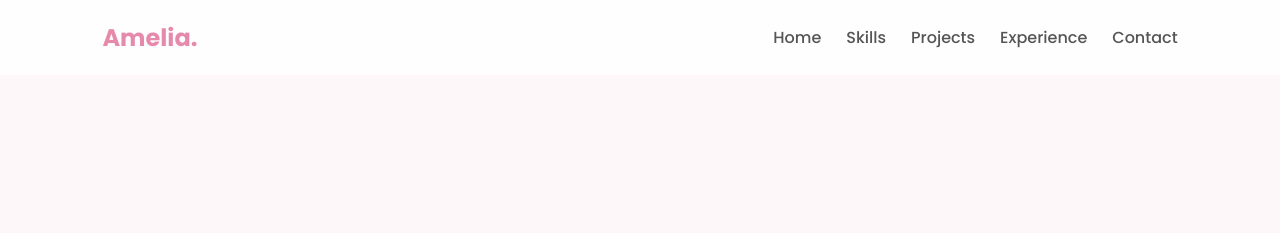
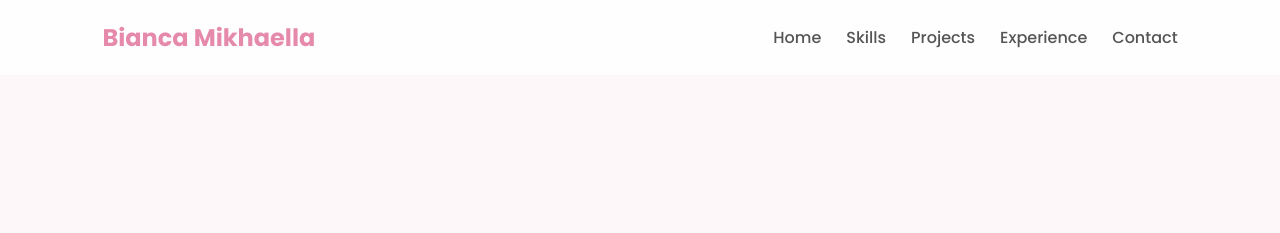
Before and after one commit to BiancaMikha/Portfolio, a plain HTML site: page index.html in a window 1280 px wide. Shown: the top 233 px of the page. Drawn offline with Linux system fonts and the light colour scheme.

Commit message:
Update index.html
Desc

```diff
--- a/index.html
+++ b/index.html
@@ -341,7 +341,7 @@
 
   <!-- NAVIGATION -->
   <nav>
-    <h2>Amelia.</h2>
+    <h2>Bianca Mikhaella</h2>
 
     <ul>
       <li><a href="#home">Home</a></li>
```
